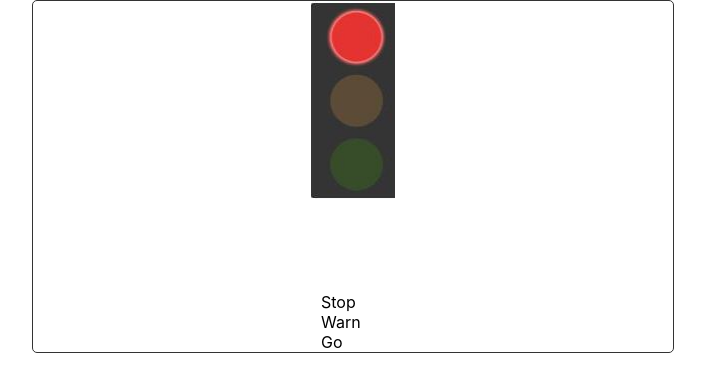
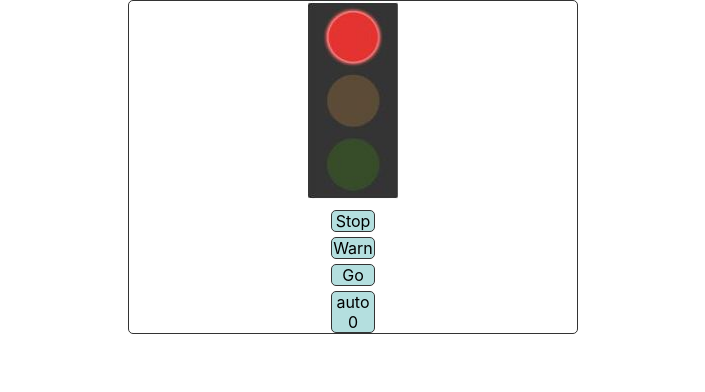
Before and after one commit to reposman33/redux-course, a React (Create React App) app: page / in a window 1280 px wide. Shown: the top 392 px of the page, without its empty margins (287-992 px from the left). Built offline with nearby package versions, Linux system fonts and the light colour scheme.

Commit message:
Maak TrafficLight automaties

```diff
--- a/src/components/TrafficLight/TrafficLight.js
+++ b/src/components/TrafficLight/TrafficLight.js
@@ -7,6 +7,8 @@ import { dispatch } from "rxjs/internal/observable/pairs";
 class Trafficlight extends Component {
 	constructor(props) {
 		super(props);
+		this.autoInterValId = undefined;
+		this.autoCounter = 0;
 	}
 
 	onHandleClickStop = () => {
@@ -18,6 +20,20 @@ class Trafficlight extends Component {
 	onHandleClickGo = () => {
 		this.props.go();
 	};
+	onHandleAutoClick = () => {
+		this.autoInterValId = window.setInterval(() => {
+			// initialize and set counter
+			this.autoCounter = this.autoCounter >= 2 ? 0 : this.autoCounter + 1;
+			[
+				this.onHandleClickStop,
+				this.onHandleClickWarn,
+				this.onHandleClickGo
+			][this.autoCounter].call(this);
+		}, 1000);
+	};
+	onStopAuto = () => {
+		window.clearInterval(this.autoInterValId);
+	};
 
 	render() {
 		return (
@@ -28,6 +44,13 @@ class Trafficlight extends Component {
 					<div onClick={this.onHandleClickStop}>Stop</div>
 					<div onClick={this.onHandleClickWarn}>Warn</div>
 					<div onClick={this.onHandleClickGo}>Go</div>
+
+					<div onClick={this.onHandleAutoClick}>
+						auto {this.autoCounter}
+					</div>
+					{this.autoInterValId && (
+						<div onClick={this.onStopAuto}>stop</div>
+					)}
 				</div>
 			</div>
 		);
--- a/src/components/TrafficLight/TrafficLight.scss
+++ b/src/components/TrafficLight/TrafficLight.scss
@@ -1,3 +1,5 @@
+$buttonColor: #b4dfdf;
+
 .buttons,
 .container,
 .trafficLight {
@@ -6,9 +8,25 @@
 
 .buttons {
 	width: 10%;
+
+	& div {
+		background-color: $buttonColor;
+		border: 1px solid #333;
+		border-radius: 5px;
+		cursor: pointer;
+		text-align: center;
+		margin-top: 5px;
+
+		&:hover {
+			background-color: lighten($buttonColor, 10%);
+		}
+		&:active {
+			background-color: lighten($buttonColor, 20%);
+		}
+	}
 }
 .container {
-	width: 50%;
+	width: 35%;
 	border: 1px solid #333;
 	border-radius: 5px;
 }
@@ -16,7 +34,7 @@
 .trafficLight {
 	height: 0;
 	padding-top: 45.45%;
-	width: 13%;
+	width: 20%;
 	background-repeat: no-repeat;
 
 	&.red {
```
